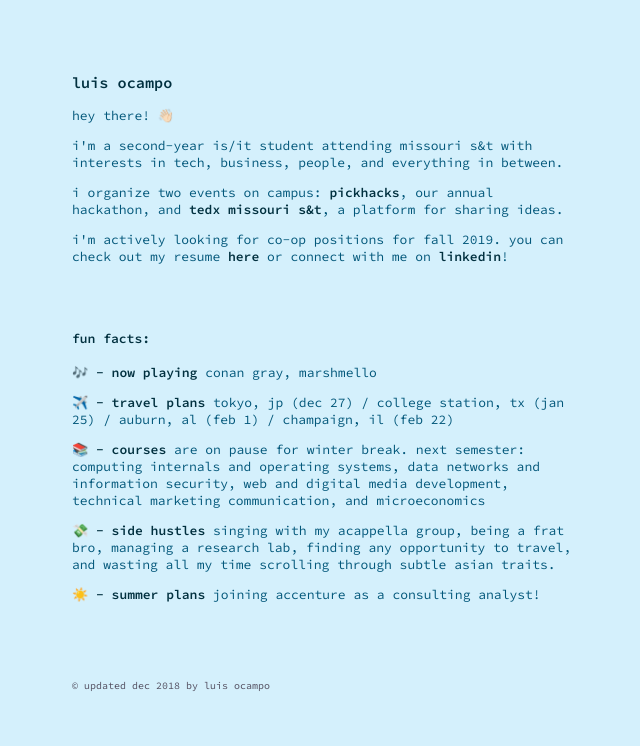
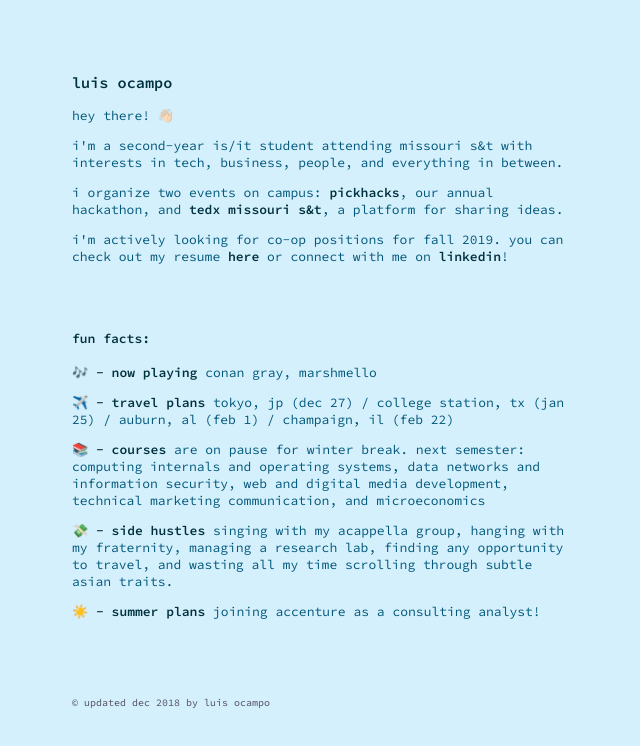
Before and after one commit to luisocampo/personal-site, a plain HTML site: page index.html in a window 1280 px wide. Shown: the whole page, without its empty margins (318-958 px from the left). Drawn offline with Linux system fonts and the light colour scheme.

Commit message:
no more frat bro

```diff
--- a/index.html
+++ b/index.html
@@ -42,7 +42,7 @@
 
 	<p> <b> 📚 - courses </b> are on pause for winter break. next semester: computing internals and operating systems, data networks and information security,  web and digital media development, technical marketing communication, and microeconomics </p>
 
-	<p> <b> 💸 - side hustles </b> singing with my acappella group, being a frat bro, managing a research lab, finding any opportunity to travel, and wasting all my time scrolling through subtle asian traits.</p>
+	<p> <b> 💸 - side hustles </b> singing with my acappella group, hanging with my fraternity, managing a research lab, finding any opportunity to travel, and wasting all my time scrolling through subtle asian traits.</p>
 
 	<p> <b> ☀️ - summer plans </b> joining accenture as a consulting analyst!
 
```
